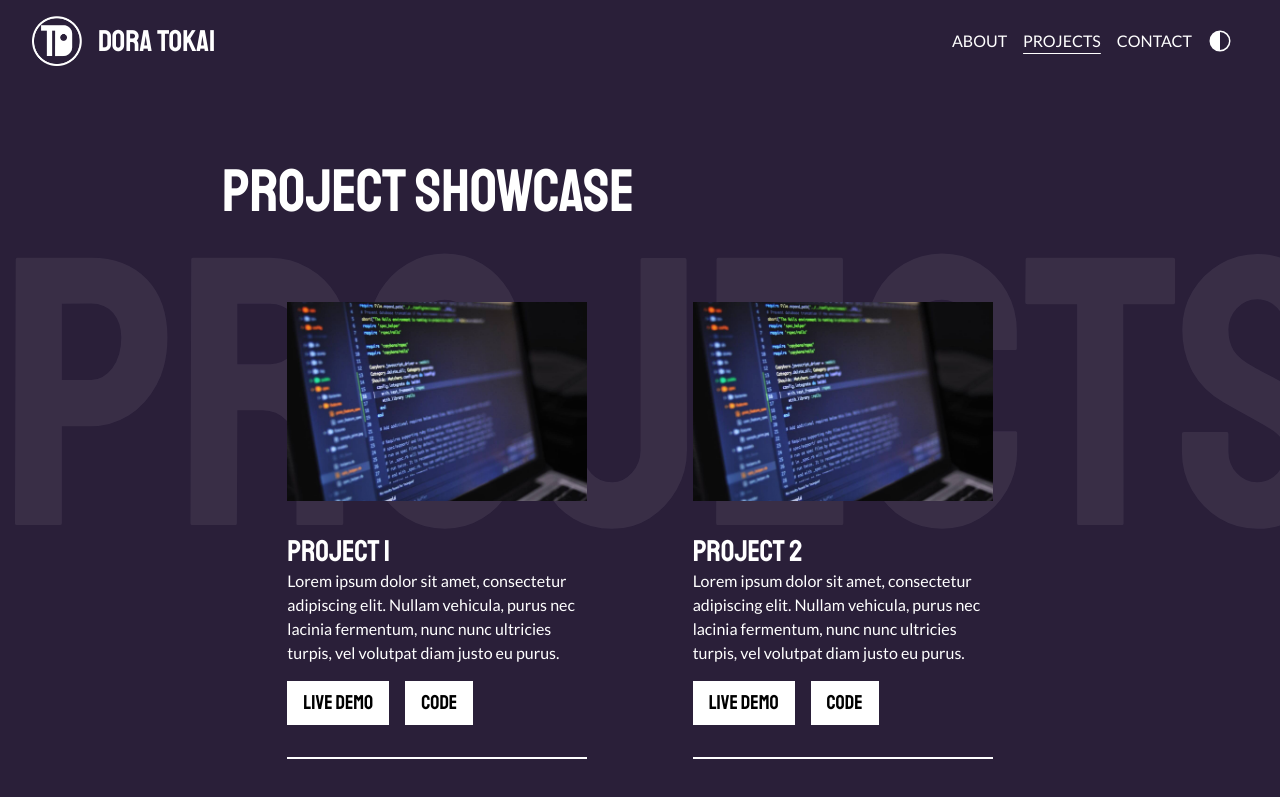
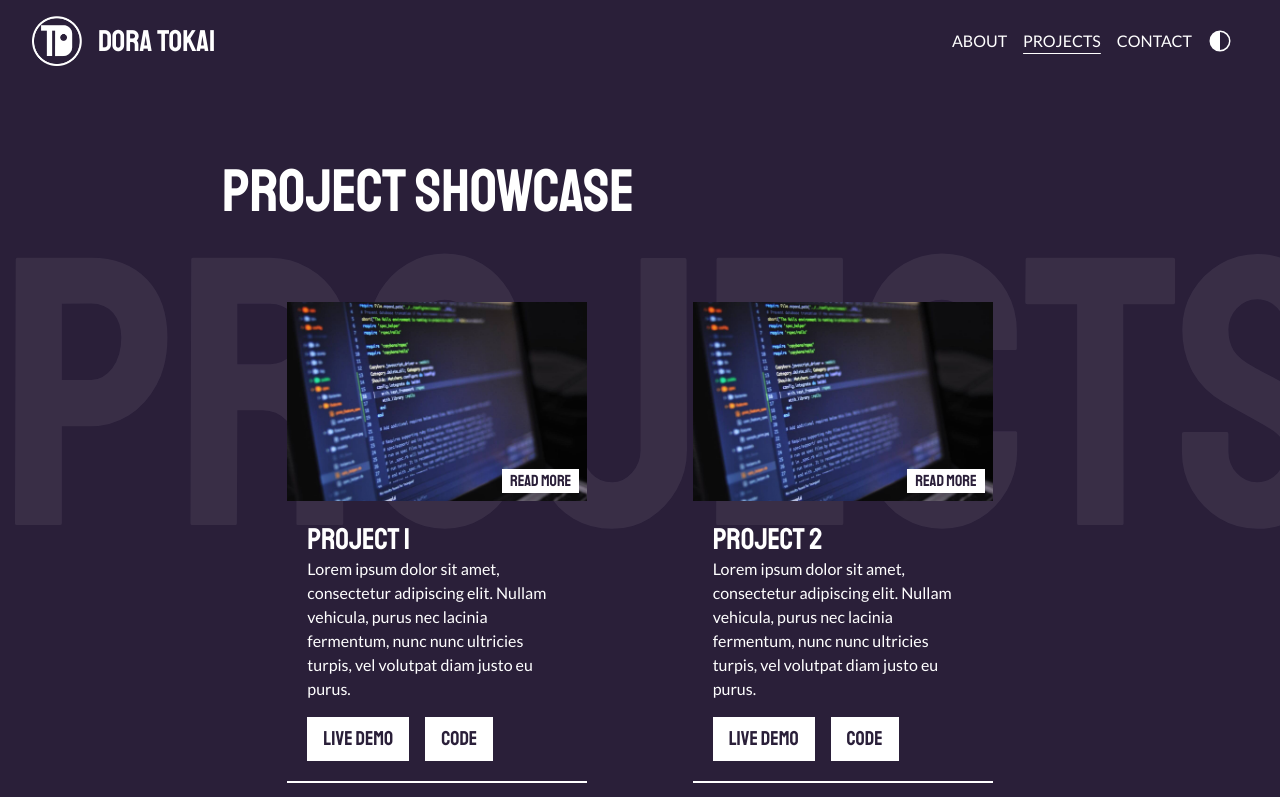
Before and after one commit to tdora28/portfolio, a Next.js app: page /projects in a window 1280 px wide. Shown: the top 797 px of the page. Built offline with nearby package versions, Linux system fonts and the light colour scheme.

Commit message:
Correct issues on ProjectCard

```diff
--- a/src/app/globals.css
+++ b/src/app/globals.css
@@ -33,6 +33,13 @@ p {
   padding: 0.5rem 1rem;
   background-color: white;
   font-size: 1.25rem;
+  color: var(--bg-color);
+  transition: all 0.2s ease-out;
+}
+
+.btn-sm {
+  padding: 0 0.5rem;
+  background-color: white;
   color: var(--bg-color);
 }
 
@@ -95,6 +102,24 @@ p {
 }
 .indent:hover {
   transform: translate(0.2rem, 0.2rem);
+}
+
+.elevate {
+  transition: all 0.2s ease-out;
+}
+.elevate:hover {
+  background: white;
+  color: var(--bg-color);
+  transform: scale(1.05);
+}
+.elevate:hover .btn {
+  color: white;
+  background: var(--bg-color);
+}
+.elevate:hover .btn:hover {
+  color: var(--bg-color);
+  background: white;
+  box-shadow: inset 0 0 0 2px var(--bg-color);
 }
 
 /* DECORATIVE ELEMENTS */
--- a/src/app/projects/page.tsx
+++ b/src/app/projects/page.tsx
@@ -11,8 +11,7 @@ const ProjectsPage = () => {
         <h2 className={`${fontDisplay} text-5xl sm:text-6xl py-20`}>Project showcase</h2>
 
         {/* Project Cards */}
-        {/* imageUrl, title, description, liveDemoUrl, codeUrl */}
-        <section className="flex flex-wrap justify-evenly gap-10">
+        <section className="flex flex-wrap justify-evenly gap-10 pb-10">
           {projects.map((project) => (
             <ProjectCard key={project.id} {...project} />
           ))}
--- a/src/components/ProjectCard.tsx
+++ b/src/components/ProjectCard.tsx
@@ -6,18 +6,19 @@ import { ProjectType } from '@/types';
 
 const ProjectCard: React.FC<ProjectType> = (props) => {
   return (
-    <div className="max-w-[300px] border-b-2 border-white ">
-      <Link href={`/projects/${props.id}`}>
+    <div className="max-w-[300px] border-b-2 border-white elevate">
+      <Link href={`/projects/${props.id}`} className="relative">
         <Image src={props.imageUrl} alt="Project Image" width={800} height={500} />
+        <span className={`${fontDisplay} absolute bottom-2 right-2 btn-sm`}>Read more</span>
       </Link>
-      <div className="py-8">
+      <div className="p-5">
         <h3 className={`${fontDisplay} text-3xl`}>{props.title}</h3>
         <p>{props.description}</p>
         <div className={`${fontDisplay} flex gap-4 text-xl`}>
-          <Link href={props.liveDemoUrl} className="bg-white text-black py-2 px-4">
+          <Link href={props.liveDemoUrl} className="btn">
             Live demo
           </Link>
-          <Link href={props.codeUrl} className="bg-white text-black py-2 px-4">
+          <Link href={props.codeUrl} className="btn">
             Code
           </Link>
         </div>
```
